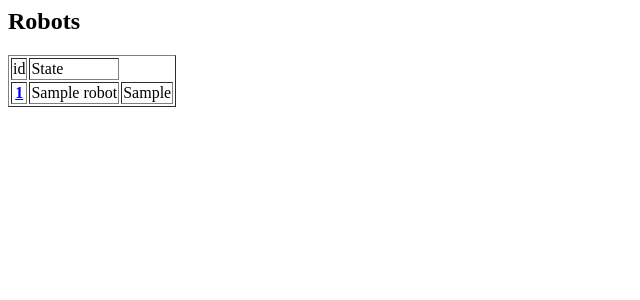
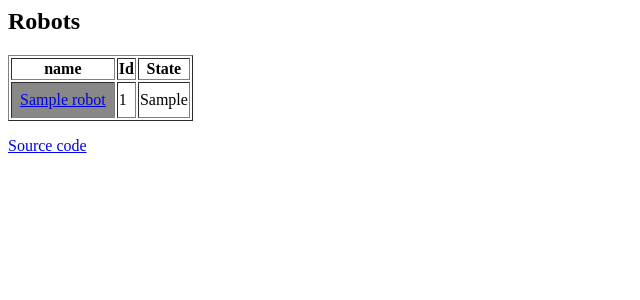
Before and after one commit to VerosK/mqtt-robot-webdriver, a Flask app: template templates/index.html in a window 1280 px wide. Shown: the top 300 px of the page, without its empty margins (0-640 px from the left). Run offline with Flask 2, Linux system fonts and the light colour scheme; the template is opened without the code that fills it: most values are stand-ins (such as "Sample title", 1, 10 or a date in 2020).

Commit message:
Table columns reordered

```diff
--- a/templates/index.html
+++ b/templates/index.html
@@ -7,14 +7,18 @@
 <body>
 <h2>Robots</h2>
 <table border="1">
-    <tr><td>id</td><td>State</td></tr>
+    <tr><th>name</th>
+        <th>Id</th><th>State</th></tr>
 {% for robot in robots %}
     <tr>
-    <th><a href="/robot/{{ robot.id }}/">{{ robot.id }}</a></th>
-    <td>{{ robot.name }}</td>
+    <td style="padding: 0.5em; background-color: {{ robot.alive_color }}">
+	<a href="/robot/{{ robot.id }}/">{{ robot.name }}</a></td>
+    <td>{{ robot.id }}</td>
     <td>{{ robot.last_seen_str }}</td>
     </tr>
 {% endfor %}
 </table>
+
+<p><a href="https://github.com/VerosK/mqtt-robot-webdriver">Source code</a></p>
 </body>
 </html>
```
Also changed, not shown: robots.py (+12 -0 lines).
